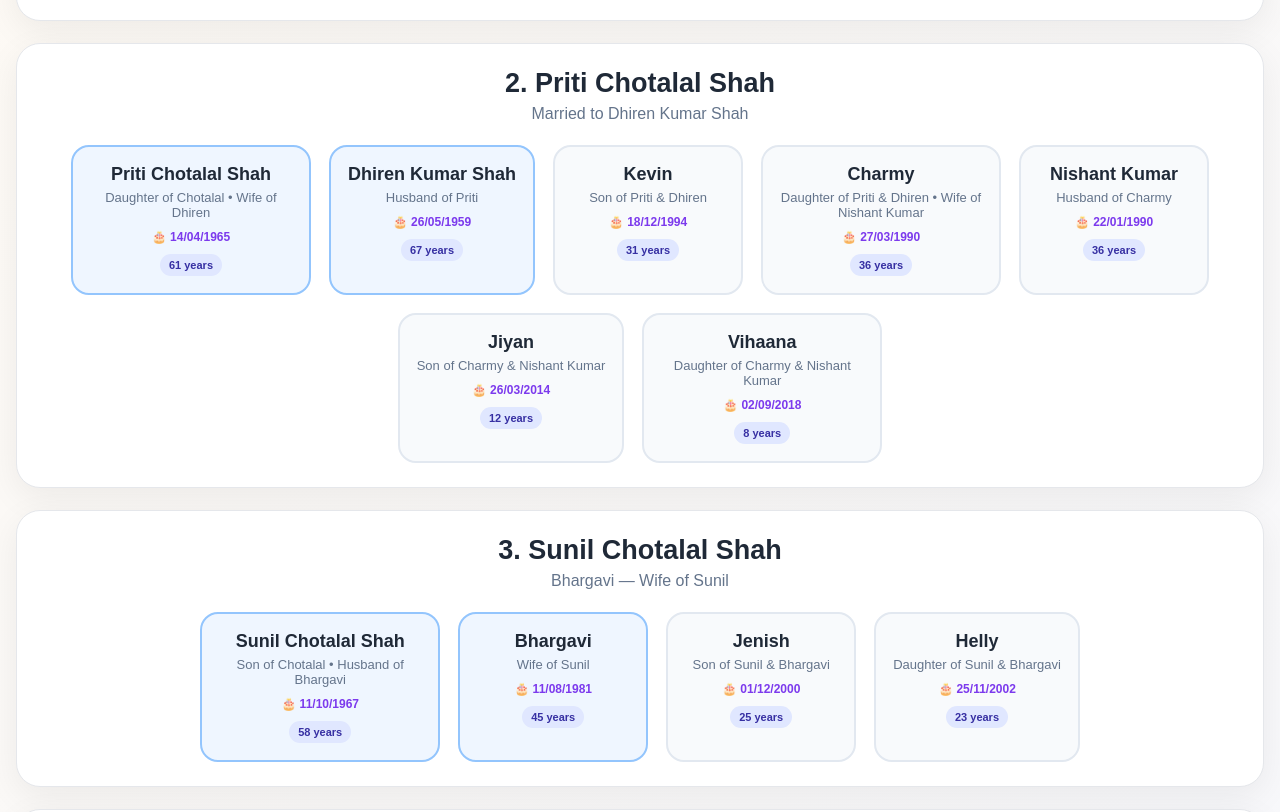
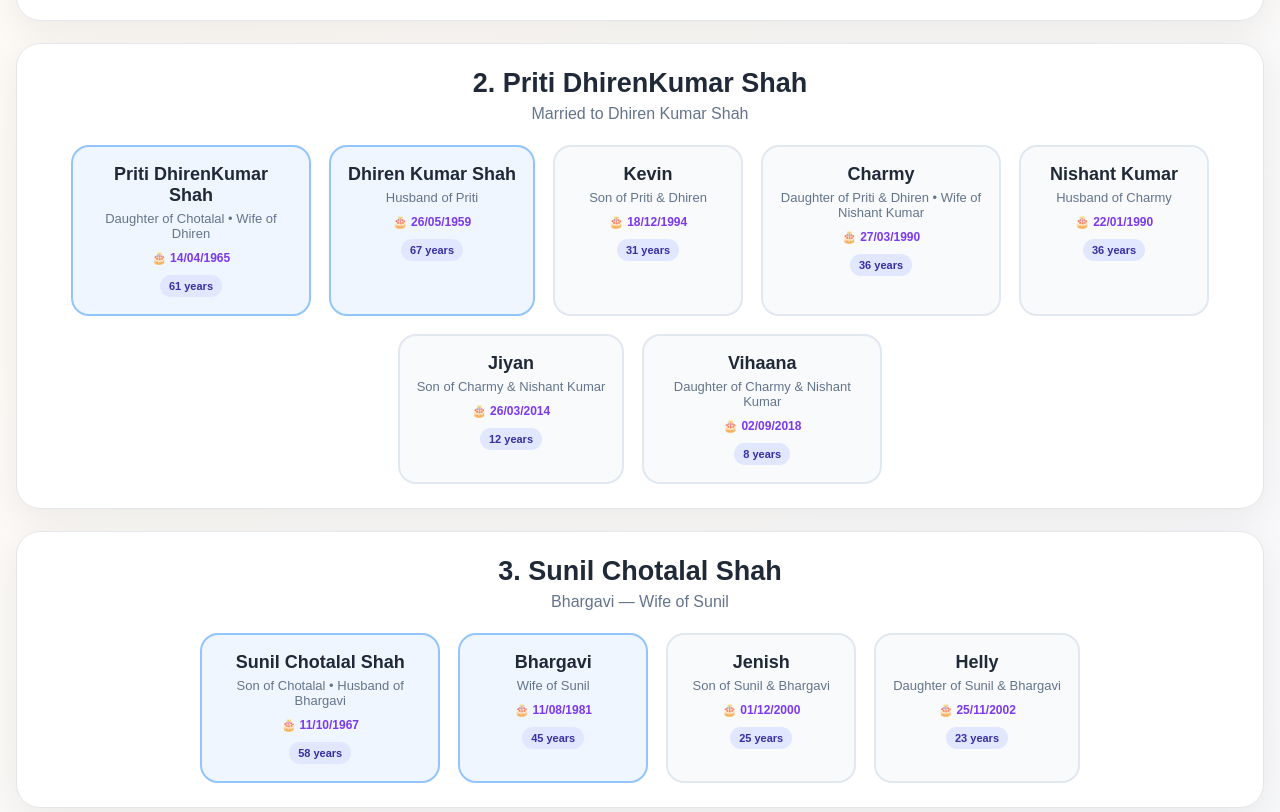
Before and after one commit to Kunal-Shah-Code/Family-Birthday, a plain HTML site: page index.html in a window 1280 px wide. Shown: the part 851-1663 px from the top of the page. Drawn offline with Linux system fonts and the light colour scheme.

Commit message:
Update index.html

```diff
--- a/index.html
+++ b/index.html
@@ -79,10 +79,10 @@ people:[
 ["Dev","Son of Mohin & Divya","05/10/2017","child"]
 ]},
 {
-title:"2. Priti Chotalal Shah",
+title:"2. Priti DhirenKumar Shah",
 spouse:"Married to Dhiren Kumar Shah",
 people:[
-["Priti Chotalal Shah","Daughter of Chotalal • Wife of Dhiren","14/04/1965","parent"],
+["Priti DhirenKumar Shah","Daughter of Chotalal • Wife of Dhiren","14/04/1965","parent"],
 ["Dhiren Kumar Shah","Husband of Priti","26/05/1959","parent"],
 ["Kevin","Son of Priti & Dhiren","18/12/1994","child"],
 ["Charmy","Daughter of Priti & Dhiren • Wife of Nishant Kumar","27/03/1990","child"],
```
